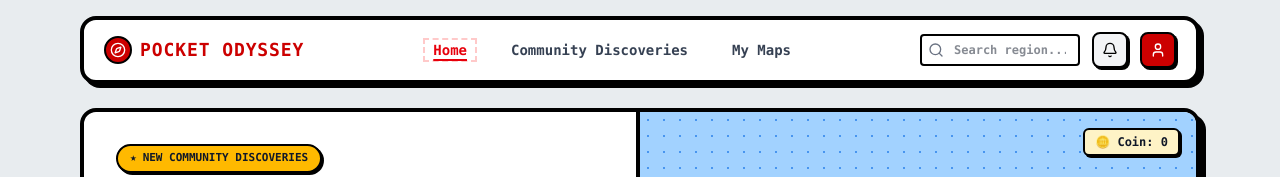
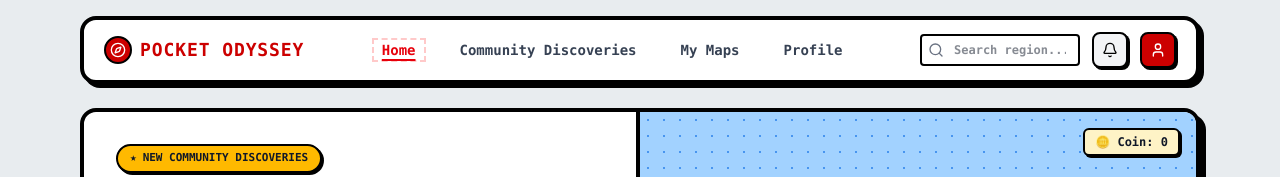
Before and after one commit to RewChen/Project-TravelCraft-, a React (Vite) app: page / in a window 1280 px wide. Shown: the top 177 px of the page. Built offline with nearby package versions, Linux system fonts and the light colour scheme; no server answers.

Commit message:
updates app.jsx
Fix it so the user can view it.

```diff
--- a/src/App.jsx
+++ b/src/App.jsx
@@ -31,11 +31,6 @@ function AppContent() {
     );
   }
 
-  // Redirect to auth if not logged in and page requires auth (admin is accessible directly or for testing)
-  if (!isLoggedIn && !['auth', 'home', 'community', 'mymaps', 'details', 'admin'].includes(currentPage)) {
-    return <AuthPage />;
-  }
-
   if (currentPage === 'auth') {
     return <AuthPage />;
   }
@@ -58,12 +53,11 @@ function AppContent() {
         <main>
           {currentPage === 'home' && <HomePage />}
           {currentPage === 'community' && <CommunityPage />}
-          {currentPage === 'map' && (
-            activeCommunityMap ? <WorldMapPage /> : <CommunityPage />
-          )}
+          {currentPage === 'map' && <WorldMapPage />}
           {currentPage === 'details' && <DetailsPage />}
           {currentPage === 'mymaps' && <MyMapsPage />}
           {currentPage === 'profile' && <ProfilePage />}
+          {!['home', 'community', 'map', 'details', 'mymaps', 'profile'].includes(currentPage) && <HomePage />}
         </main>
       </div>
 
--- a/src/components/common/Header.jsx
+++ b/src/components/common/Header.jsx
@@ -34,8 +34,8 @@ export default function Header() {
           Community Discoveries
         </button>
 
-        {/* World Map — only shown to logged-in users who have an active map */}
-        {isLoggedIn && activeCommunityMap && (
+        {/* World Map — shown when a map is being tracked */}
+        {activeCommunityMap && (
           <button
             onClick={() => navigateTo('map')}
             className={`${currentPage === 'map' ? 'text-red-600 underline underline-offset-4 decoration-2 border-dashed border-2 border-red-200 px-2' : 'text-gray-700 hover:text-black border-2 border-transparent px-2'}`}
@@ -66,15 +66,13 @@ export default function Header() {
           </button>
         )}
 
-        {/* Profile — only visible to logged-in users */}
-        {isLoggedIn && (
+        {/* Profile */}
         <button
           onClick={() => navigateTo('profile')}
           className={`${currentPage === 'profile' ? 'text-red-600 underline underline-offset-4 decoration-2 border-dashed border-2 border-red-200 px-2' : 'text-gray-700 hover:text-black border-2 border-transparent px-2'}`}
         >
           Profile
         </button>
-        )}
       </nav>
 
       <div className="flex items-center gap-3">
--- a/src/pages/CommunityPage.jsx
+++ b/src/pages/CommunityPage.jsx
@@ -138,7 +138,7 @@ export default function CommunityPage() {
                   <Target className="w-4 h-4 text-black" /> TRACK ON MAP
                 </button>
 
-                {mapItem.discoveredBy === userProfile.name && (
+                {userProfile?.name && mapItem.discoveredBy === userProfile.name && (
                   <button
                     onClick={() => {
                       if (window.confirm(`Delete "${mapItem.title}"?`)) deleteCommunityMap(mapItem.id);
```
Lines whose indentation alone changed are shown as unchanged.
